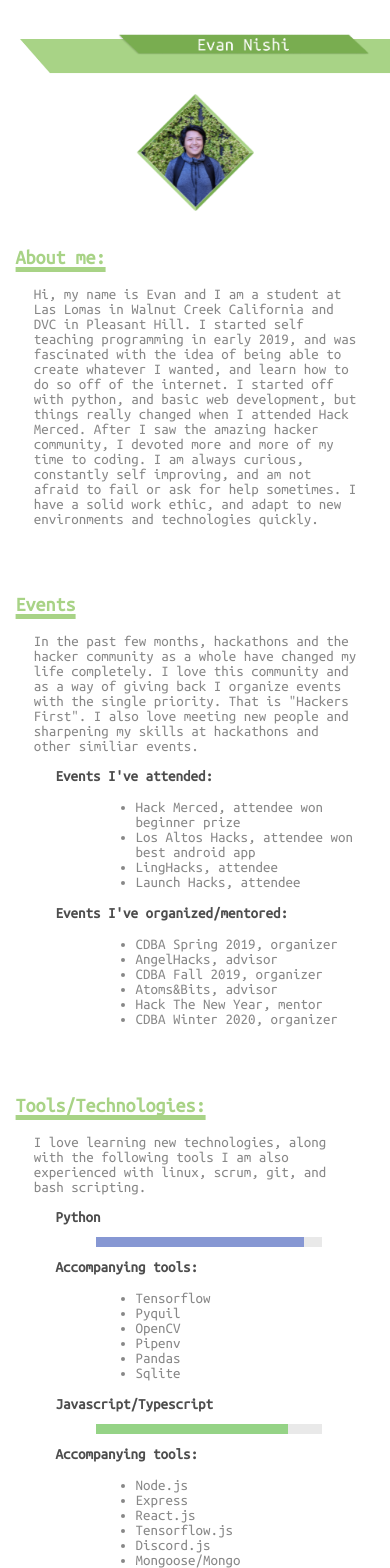
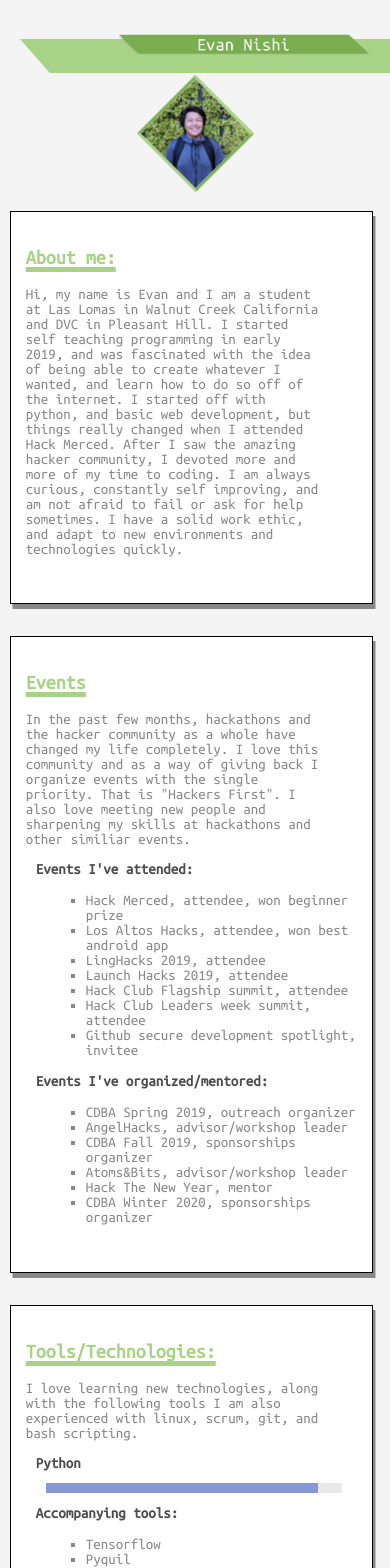
Before and after one commit to Evan-Nishi/personal-site-v2, a Next.js app: page / in a window 390 px wide. Shown: the top 1568 px of the page. Built offline with nearby package versions, Linux system fonts and the light colour scheme.

Commit message:
UI update: cards

```diff
--- a/package.json
+++ b/package.json
@@ -24,6 +24,7 @@
     "@types/react": "^16.9.19",
     "eslint": "^6.8.0",
     "eslint-config-prettier": "^6.10.0",
+    "prettier": "^1.19.1",
     "typescript": "^3.7.5"
   },
   "dependencies": {
--- /dev/null
+++ b/src/components/Card.tsx
@@ -0,0 +1,12 @@
+import React from 'react'
+
+export default class Card extends React.Component{
+    render(){
+        return(
+            <div className="card">
+                {this.props.children}
+                <br/>
+            </div>
+        )
+    }
+}
--- a/src/components/Footer.tsx
+++ b/src/components/Footer.tsx
@@ -7,7 +7,7 @@ export default class Footer extends React.Component{
                 <h4>Made with ♥ and 🍵 by Evan Nishi.</h4>
                 <h4><a id="sc" href="https://github.com/Evan-Nishi/personal-site-v2" className="inlinelink">Source Code</a></h4>
                 <div id="links">
-                    <a href="mailto:evan@evannishi.me"><FaEnvelope size="4em" className="icon"/></a>
+                    <a href="mailto:evan@evannishi.com"><FaEnvelope size="4em" className="icon"/></a>
                     <a href="https://github.com/Evan-Nishi"><FaGithub size="4em" className="icon"/></a>
                     <a href="https://www.linkedin.com/in/evan-nishi-804a85183/"><FaLinkedin size="4em" className="icon"/></a>
                 </div>
--- a/src/components/Header.tsx
+++ b/src/components/Header.tsx
@@ -4,7 +4,7 @@ export default class Header extends React.Component{
         return(
             <div id="header" className="animated fadeIn delay-2s">
                 <a className="button" href="/Resume.png">Resume</a>
-                <a className="button" href="/coming-soon">Contact</a>
+                <a className="button" href="/contact">Contact</a>
             </div>
         )
     }
--- a/src/pages/index.tsx
+++ b/src/pages/index.tsx
@@ -1,6 +1,7 @@
 import Layout from '../components/Layout'
 import Header from '../components/Header'
 import React from 'react'
+import Card from '../components/Card'
 
 export default class Index extends React.Component {
     render(){
@@ -11,9 +12,10 @@ export default class Index extends React.Component {
                     <img src="/topbar2.png" id="SmolBar" className="animated slideInRight"/>
                 </div>
                 <Header/>
-                <img src="/pfp3.png" id="pfp" className="animated fadeInDown delay-1s"/>
-                <br/>
-                <div className="container">
+                <div>
+                    <img src="/pfp3.png" id="pfp" className="animated fadeInDown delay-1s"/>
+                </div>
+                <Card>
                     <h3>About me:</h3>
                     <p>Hi, my name is Evan and I am a student at Las Lomas in Walnut Creek California and DVC
                         in Pleasant Hill. I started self teaching programming in early 2019, and was fascinated
@@ -25,10 +27,10 @@ export default class Index extends React.Component {
                         afraid to fail or ask for help sometimes.  I have a solid work ethic, and
                         adapt to new environments and technologies quickly.
                     </p>
-                </div>
+                </Card>
                 <br/>
                 <br/>
-                <div className="container">
+                <Card>
                     <h3>Events</h3>
                     <p>In the past few months, hackathons and the hacker community as a whole
                         have changed my life completely.  I love this community and as a way
@@ -40,28 +42,31 @@ export default class Index extends React.Component {
                     <h2>Events I've attended:</h2>
                     <div className="indented">
                         <ul>
-                            <li>Hack Merced, attendee won beginner prize</li>
-                            <li>Los Altos Hacks, attendee won best android app</li>
-                            <li>LingHacks, attendee</li>
-                            <li>Launch Hacks, attendee</li>
+                            <li>Hack Merced, attendee, won beginner prize</li>
+                            <li>Los Altos Hacks, attendee, won best android app</li>
+                            <li>LingHacks 2019, attendee</li>
+                            <li>Launch Hacks 2019, attendee</li>
+                            <li>Hack Club Flagship summit, attendee</li>
+                            <li>Hack Club Leaders week summit, attendee</li>
+                            <li>Github secure development spotlight, invitee</li>
                         </ul>
                     </div>
                     <h2>Events I've organized/mentored:</h2>
                     <div className="indented">
                         <ul>
-                            <li>CDBA Spring 2019, organizer</li>
-                            <li>AngelHacks, advisor</li>
-                            <li>CDBA Fall 2019, organizer</li>
-                            <li>Atoms&Bits, advisor</li>
+                            <li>CDBA Spring 2019, outreach organizer</li>
+                            <li>AngelHacks, advisor/workshop leader</li>
+                            <li>CDBA Fall 2019, sponsorships organizer</li>
+                            <li>Atoms&Bits, advisor/workshop leader</li>
                             <li>Hack The New Year, mentor</li>
-                            <li>CDBA Winter 2020, organizer</li>
+                            <li>CDBA Winter 2020, sponsorships organizer</li>
                         </ul>
                     </div>
                     </div>
-                </div>
+                </Card>
                 <br/>
                 <br/>
-                <div className="container" id="skills">
+                <Card>
                     <h3>Tools/Technologies:</h3>
                     <p>I love learning new technologies, along with the following tools
                         I am also experienced with linux, scrum, git, and bash scripting.
@@ -121,11 +126,12 @@ export default class Index extends React.Component {
                                 <div id="cpp"/>
                             </div>
                         </div>
+                        <br/>
                     </div>
-                </div>
+                </Card>
                 <br/>
                 <br/>
-                <div className="container">
+                <Card>
                     <h3>Work/Education</h3>
                     <div className="indented">
                         <ul>
@@ -147,32 +153,32 @@ export default class Index extends React.Component {
                             </p>
                         </ul>
                     </div>
-                </div>
+                </Card>
                 <br/>
                 <br/>
-                <div className="container">
+                <Card>
                     <h3>Hobbies:</h3>
                     <div className="indented">
                         <ul>
                             <li>Electronics</li>
-                            <p>I'm kind of a nerd when it comes to circuitry.</p>
+                            <p>I'm kind of a nerd when it comes to circuitry, even though I can use a bit of saftey lessons.</p>
                             <li>Digital Design</li>
                             <p>I've recently gotten into  digitial design as a hobby.
-                                You can see some of my work is you look at my
+                                You can see some of my work if you look at my
                                 <a href="/Resume.png" className="inlinelink">Resume</a>,
                                 or if you get a 404 error.
                             </p>
                             <li>Rocketry</li>
-                            <p>I used to launch model rockets in my free time, and was on a
-                                    TARC team for a season.
+                            <p>I used to launch model rockets in my free time and was on a
+                                TARC team for a season.
                             </p>
                             <li>Robotics</li>
-                            <p>I am on a VEX robotics team and love to tinker with robotics sometimes.</p>
+                            <p>I am on a VEX robotics team and love to tinker with robotics.</p>
                             <li>CTFs</li>
                             <p>I regularly compete in CTFs for fun.  I usually do crypto, web, or sten.</p>
                         </ul>
                     </div>
-                </div>
+                </Card>
                 <div className="blank"/>
             </Layout>
         )
--- a/src/styles.css
+++ b/src/styles.css
@@ -1,10 +1,17 @@
 @import url("https://fonts.googleapis.com/css?family=Ubuntu+Mono&display=swap");
 
 html{
+    width: 100vw;
+    height: 100vw;
     overflow-x: hidden;
     font-family: 'Ubuntu Mono', monospace;
     color: black;
     text-align: center;
+    background-color: #f4f4f4;
+}
+
+br{
+    line-height: 2.5vw;
 }
 
 h2{
@@ -27,6 +34,7 @@ h4{
 }
 
 li{
+    list-style-type:square;
     padding: 0px;
     margin: 0px;
     text-align: left;
@@ -38,14 +46,14 @@ h5{
     color: #888888;
     font-size: 25px;
     text-align: left;
-    padding: 0;
+    padding-bottom: 10px;
     margin: 0;
 }
 
 p{
     padding-top: 0;
     padding-left: 70px;
-    max-width: 70%;
+    padding-right: 70px;
     text-align: left;
     font-size: 40px;
     color: #888888;
@@ -69,11 +77,12 @@ img{
 #Footer{
     text-align: center;
     height: 5%;
-    width: 95vw;
+    width: 100vw;
     justify-content: center;
 }
 
 .icon{
+    background-color: #f4f4f4;
     padding: 0;
     margin: 0;
     width: 3.5%;
@@ -121,20 +130,30 @@ a{
     background-color:#cfcfcf;
 }
 
-.container{
-    margin-left: 15%;
-    margin-right: 15%;
-    width: 90%;
+.card{
+    background-color: white;
+    margin-left: 10%;
+    margin-right: 10%;
+    width: 80%;
     height: 100%;
+    border: 1px solid;
+    padding: 15px;
+    box-shadow: 10px 15px #888888;
+    transition: all 0.5s ease-in-out;
+}
+
+.card:hover{
+    box-shadow: 10px 15px #666666;
 }
 
 .inlinelink{
+    background-color: transparent;
     margin-left: .5vw;
     color: #A1EC66;
 }
 
 .skillbar{
-    width: 80%;
+    width: 95%;
     height: 50px;
     background-color: #E9E9E9;
     user-select: none;
@@ -151,7 +170,7 @@ a{
 }
 
 .blank{
-    height: 50%;
+    height: 10vw;
 }
 
 #python{
@@ -161,19 +180,19 @@ a{
 }
 
 #jsts{
-    width: 85%;
+    width: 80%;
     height: 50px;
     background-color: #95D386;
 }
 
 #java{
-    width: 80%;
+    width: 65%;
     height: 50px;
     background-color: #FFA858;
 }
 
 #cpp{
-    width: 70%;
+    width: 60%;
     height: 50px;
     background-color: #f655fc;
 }
@@ -205,7 +224,8 @@ a{
 }
 
 #pfp{
-    padding-top: 20%;
+    padding-top: 15%;
+    padding-bottom: 5%;
     position: relative;
     width: 30vw;
     height: auto;
@@ -217,7 +237,13 @@ a{
 }
 
 #sc{
+    text-align: center;
     font-size: 90%;
+}
+
+#title{
+    text-align: center;
+    font-size: 100px;
 }
 
 @media screen and (max-width: 800px){
@@ -234,27 +260,27 @@ a{
         width: 30vw;
     }
 
-    html {
-        max-width: 100vw;
-        overflow-x: hidden;
-        width:100vw;
-    }
-
-    .container {
-        width:93vw;
-        margin-left:4vw;
-        margin-right:3vw;
+    .card{
+        width: 85vw;
+        margin-right: 2.5vw;
+        margin-left: 2.5vw;
+        box-shadow: 2.5px 5px #888888;
     }
 
     .icon{
+        background-color: #f4f4f4;
         width: 10vw;
         height: auto;
     }
 
     p{
-        padding-left: 5%;
+        padding: 0;
         font-size: 15px;
         max-width: 90%;
+    }
+
+    .indented{
+        padding-left: 10px;
     }
 
     h3{font-size: 20px;}
```
Also changed, not shown: src/pages/contact.tsx (+9 -17 lines), src/pages/meeting.tsx (added, +31 -0 lines), .eslintrc.json (added), 1 other file (tests, documents, lock files or other folders).
